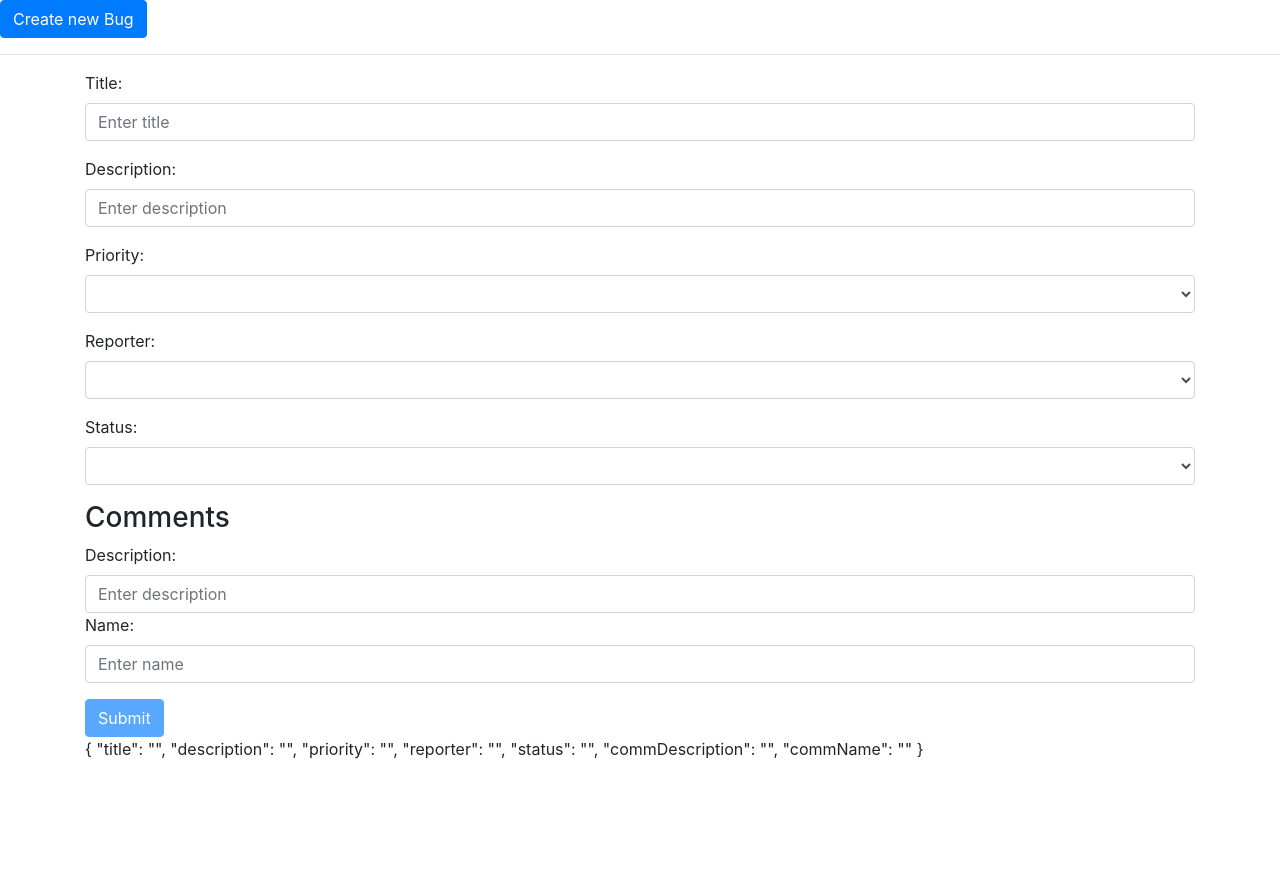
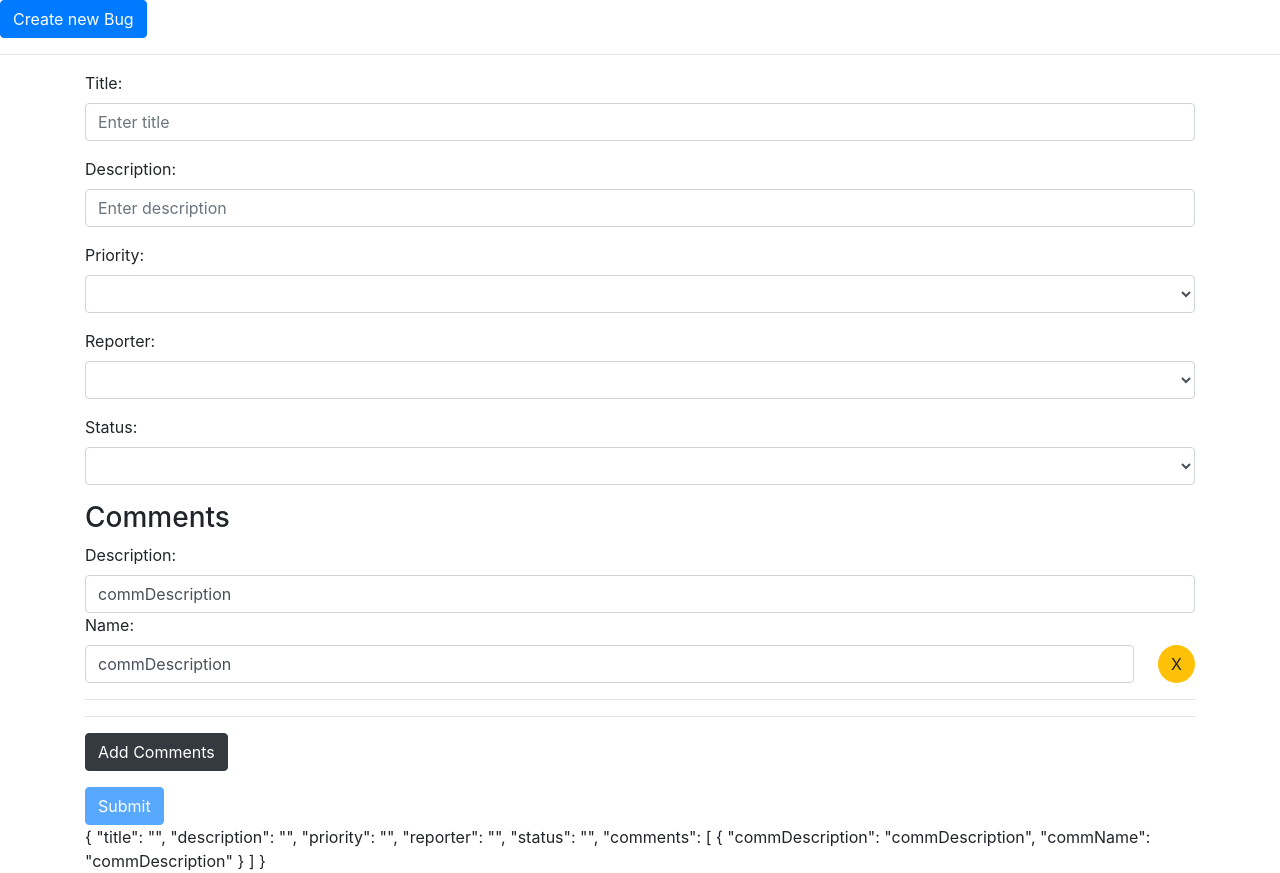
Before and after one commit to NiKritsas/new-project, an Angular app: page /editBug/1 in a window 1280 px wide. Before the commit the page ends 800 px from the top, so only its background shows below. Built offline with nearby package versions, Linux system fonts and the light colour scheme; no server answers.

Commit message:
latest 18.00

```diff
--- a/src/app/create-newbug/create-new-bug/create-new-bug.component.html
+++ b/src/app/create-newbug/create-new-bug/create-new-bug.component.html
@@ -55,19 +55,25 @@
 
     <div class="form-group">
         <h3>Comments</h3>
-        <div>
+        <div *ngFor="let comment of comments.controls; let idx = index" [formGroup]="comment">
+
             <label>Description:</label>
             <input formControlName="commDescription" type="text" class="form-control" id="commDescriptionInput"
                 placeholder="Enter description">
+
+            <label>Name:</label>
+            <div class="d-flex align-items-center">
+                <input formControlName="commName" type="text" class="form-control" id="commNameInput"
+                    placeholder="Enter name">
+                <span class="ml-4"><button class="btn btn-warning" style="border-radius:50%"
+                        (click)="revomeComments(idx)">X</button></span>
+            </div>
+            <hr>
         </div>
-        <div>
-            <label>Name:</label>
-            <input formControlName="commName" type="text" class="form-control" id="commNameInput"
-                placeholder="Enter name">
-        </div>
+        <hr>
+        <button type="button" class="btn btn-dark pull-right" (click)="addComments()">Add Comments</button>
+    </div>
 
-
-    </div>
 
 
     <div>
--- a/src/app/create-newbug/create-new-bug/create-new-bug.component.ts
+++ b/src/app/create-newbug/create-new-bug/create-new-bug.component.ts
@@ -1,10 +1,10 @@
 import { Component, OnInit } from '@angular/core';
-import {  FormBuilder, FormGroup, Validators } from '@angular/forms';
+import { FormArray, FormBuilder, FormGroup, Validators } from '@angular/forms';
 import { PostService } from '../post.service';
 import { BugsImport } from 'src/app/user-story1/user-story1/bugs-import';
-import {ActivatedRoute} from '@angular/router';
+import { ActivatedRoute } from '@angular/router';
 import { ImportServiceService } from 'src/app/user-story1/import-service.service';
-import { Router} from '@angular/router'
+import { Router } from '@angular/router'
 @Component({
   selector: 'app-create-new-bug',
   templateUrl: './create-new-bug.component.html',
@@ -25,21 +25,28 @@ export class CreateNewBugComponent implements OnInit {
     private postBug: PostService,
     private route: ActivatedRoute,
     private bugsService: ImportServiceService,
-             private router:Router) { }
+    private router: Router) { }
+
+  get comments() {
+    return this.newBugForm.get('comments') as FormArray
+  }
 
 
   ngOnInit() {
     this.newBugForm = this.fb.group({
-      title:['', Validators.required],
-      description:['', Validators.required],
+      title: ['', Validators.required],
+      description: ['', Validators.required],
       priority: ['', Validators.required],
-      reporter:['', Validators.required],
-      status:[''],
-      commDescription:[''],
-      commName:['']
+      reporter: ['', Validators.required],
+      status: [''],
+      comments: this.fb.array([
+        this.commentsInfo('commDescription')
+      ])
 
 
     })
+
+
 
 
     this.newBugForm.get('reporter').valueChanges.subscribe((value) => {
@@ -54,10 +61,10 @@ export class CreateNewBugComponent implements OnInit {
       }
       statusControl.updateValueAndValidity()
     })
-    this.route.paramMap.subscribe(params =>{
+    this.route.paramMap.subscribe(params => {
       this.bugId = params.get('id')
       console.log(this.bugId)
-      if(this.bugId){
+      if (this.bugId) {
         this.getBug(this.bugId);
       }
     })
@@ -65,20 +72,34 @@ export class CreateNewBugComponent implements OnInit {
 
   }
 
+  addComments() {
+    this.comments.push(this.commentsInfo())
+  }
+  revomeComments(index:number){
+    this.comments.removeAt(index)
+  }
 
-  getBug(id : string){
+  private commentsInfo(comment?: string) {
+    return this.fb.group({
+      commDescription: comment,
+      commName: comment
+    })
+  }
+
+
+  getBug(id: string) {
     this.bugsService.getBugsId(id).subscribe(
       (data: BugsImport) => this.editBug(data),
-      (err:any)=> console.log(err)
+      (err: any) => console.log(err)
     );
   }
-  editBug(data: BugsImport){
+  editBug(data: BugsImport) {
     this.newBugForm.patchValue({
       title: data.title,
       description: data.description,
-      priority : data.priority,
-      reporter : data.reporter,
-      status : data.status
+      priority: data.priority,
+      reporter: data.reporter,
+      status: data.status
     });
   }
 
@@ -86,14 +107,14 @@ export class CreateNewBugComponent implements OnInit {
 
     let newBug: BugsImport = this.newBugForm.value;
 
-    if(this.bugId){
-      this.postBug.editBug(this.bugId, newBug).subscribe((result) =>{
+    if (this.bugId) {
+      this.postBug.editBug(this.bugId, newBug).subscribe((result) => {
         console.log(result)
         this.router.navigate(['/'])
       })
-    }else{
+    } else {
 
-      this.postBug.addBug(newBug).subscribe((result) =>{
+      this.postBug.addBug(newBug).subscribe((result) => {
         console.log(result)
         this.router.navigate(['/'])
       })
@@ -103,15 +124,8 @@ export class CreateNewBugComponent implements OnInit {
 
 
 
-
-
   }
 
 
 
-
-
-
-
-
 }
--- a/src/app/user-story1/user-story1/user-story1.component.ts
+++ b/src/app/user-story1/user-story1/user-story1.component.ts
@@ -37,7 +37,11 @@ export class UserStory1Component implements OnInit {
     });
   }
 
+  displayPage (){
+    this.service.getFields().subscribe(result =>
 
+      this.datas = result);
+  }
 
 
   datas: BugsImport[];
@@ -46,9 +50,7 @@ export class UserStory1Component implements OnInit {
 
   ngOnInit() {
 
-    this.service.getFields().subscribe(result =>
-
-      this.datas = result);
+    this.displayPage()
 
 
   }
@@ -57,16 +59,18 @@ export class UserStory1Component implements OnInit {
     this.router.navigate(['/editBug', dataId]);
   }
 
+
+
   deleteBug(dataId:string){
     this.service.deleteBug(dataId).subscribe(
-      ()=> console.log('Bug with Id=' + dataId + 'deleted'),
-      (err)=> console.log(err)
-    )
-    //this.router.navigate(['/'])
+    ()=>{ console.log('Bug with Id=' + dataId + 'deleted'),
+      (err)=> console.log(err),
+      this.displayPage ()
+      this.router.navigate(['/'])
 
-    setTimeout(()=> {
-      window.location.reload();
-    }, 100);
+
+      })
+
   }
 
 }
```
Lines whose indentation alone changed are shown as unchanged.
